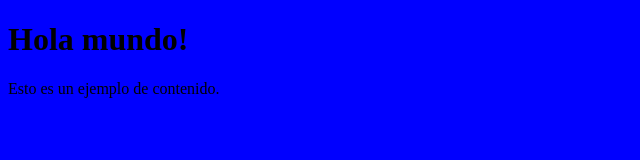
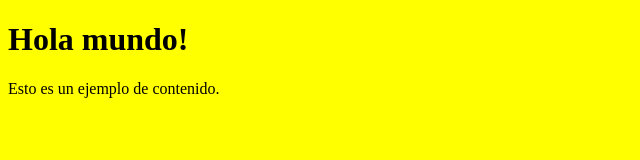
Before and after one commit to mjesusoj/ProyectoconRamasDAW, a plain HTML site: page index.html in a window 1280 px wide. Shown: the whole page, without its empty margins (0-640 px from the left). Drawn offline with Linux system fonts and the light colour scheme.

Commit message:
Update index.html and file styles.css into /css

```diff
--- a/css/styles.css
+++ b/css/styles.css
@@ -1,3 +1,3 @@
 body{
-	backgroundColor: yellow;
+	background-color: yellow;
 }
--- a/index.html
+++ b/index.html
@@ -3,8 +3,9 @@
 	<head>
 		<meta charset="UTF-8">
 		<title>Ejemplo de Git</title>
+		<link type="text/css" rel="stylesheet" href="css/styles.css">
 	</head>
-	<body style="background-color:blue">
+	<body>
 		<h1>Hola mundo!</h1>
 		<p>Esto es un ejemplo de contenido.</p>
 	</body>
```
